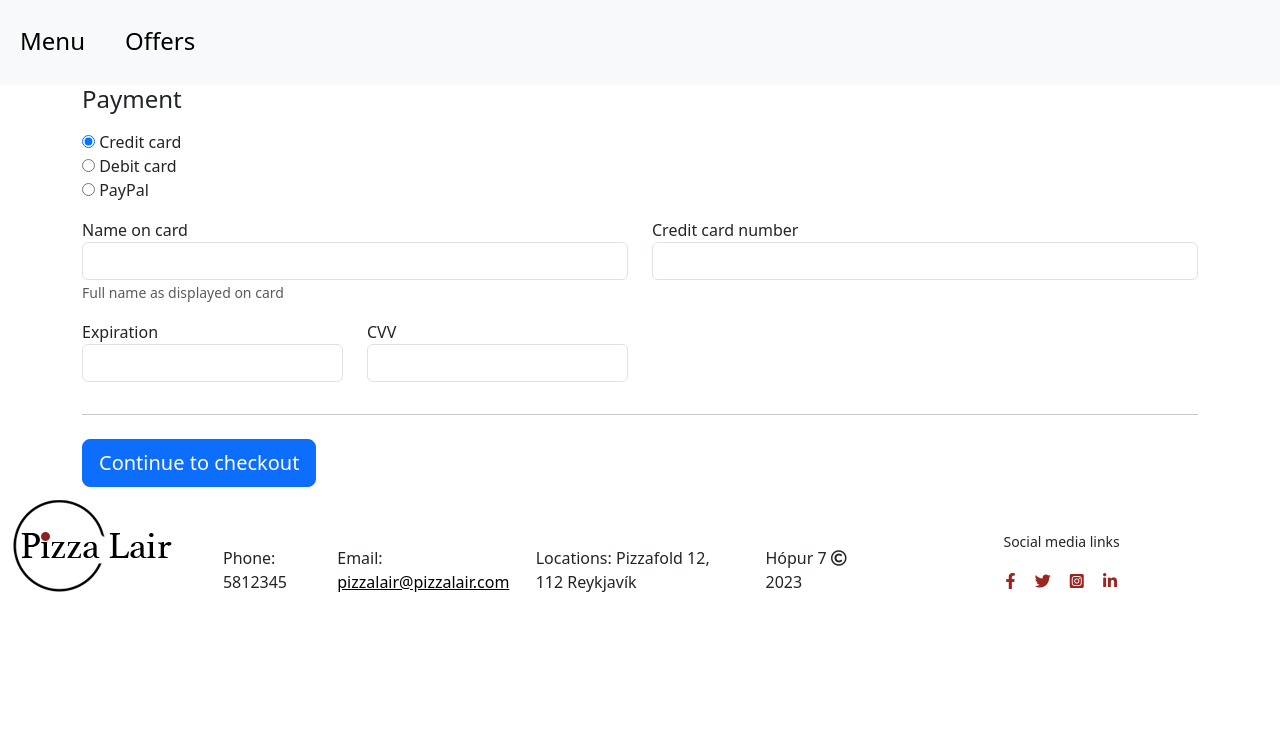
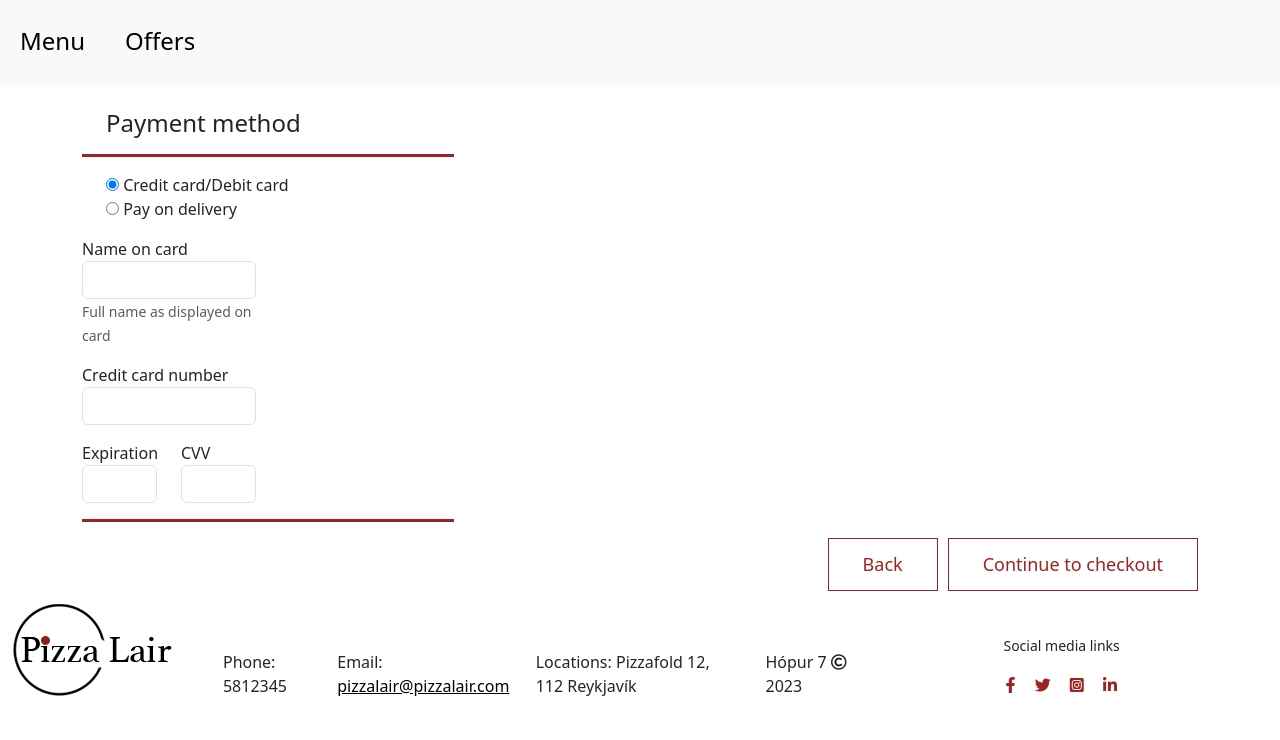
Before and after one commit to kjarri007/Pizza_Lair_Group_7, a Django app: page /checkout/payment/ in a window 1280 px wide. Shown: the part 225-965 px from the top of the page. Before the commit the page ends 817 px from the top, so only its background shows below. Run offline with Django 4.2, Linux system fonts and the light colour scheme.

Commit message:
Created styles for all checkout templates

```diff
--- a/checkout/urls.py
+++ b/checkout/urls.py
@@ -3,12 +3,8 @@ from . import views
 
 urlpatterns = [
     path("cart/", views.cart, name="cart"),
-    # path("contact/", ContactView.as_view(template_name="checkout/contact_info.html"), name="contact_info"),
     path("contact/", views.contact, name="contact_info"),
-    # path("payment/", PaymentView.as_view(next_page="review_order"), name="payment_info"),
     path("payment/", views.payment, name="payment_info"),
-    # path("review/", ReviewView.as_view(next_page="thank_you"), name="review_order"),
-    path("review/", views.review, name="review_oder"),
-    # path("process/", ThanksView.as_view(template_name="checkout/thank_you.html"), name="thank_you"),
+    path("review/", views.review, name="review_order"),
     path("process/", views.process, name="thank_you")
 ]
--- a/templates/base.html
+++ b/templates/base.html
@@ -21,7 +21,7 @@
 <body>
     <header>
         <div class="header_image">
-            <img src="{% static '/images/header_image.png' %}" alt="header image" />
+            <img src="{% static '/images/header_image.png' %}" alt="header image" class="img-fluid"/>
         </div>
         <div class="header_right">
             <nav class="nav-links" id=login_register">
--- a/templates/checkout/payment_info.html
+++ b/templates/checkout/payment_info.html
@@ -3,22 +3,21 @@
 
 {% block content %}
 
-    <h4 class="mb-3">Payment</h4>
+    <h4 class="mb-3 m-4">Payment method</h4>
 
-        <div class="d-block my-3">
-          <div class="custom-control custom-radio">
+        <section class="col-md-4 mb-3 border-top border-bottom border-3" style="border-color: #9c2521 !important;">
+        <div class="d-block my-3 m-4">
+          <div class="custom-control custom-radio ">
             <input id="credit" name="paymentMethod" type="radio" class="custom-control-input" checked="" required="">
-            <label class="custom-control-label" for="credit">Credit card</label>
-          </div>
-          <div class="custom-control custom-radio">
-            <input id="debit" name="paymentMethod" type="radio" class="custom-control-input" required="">
-            <label class="custom-control-label" for="debit">Debit card</label>
+            <label class="custom-control-label" for="credit">Credit card/Debit card</label>
           </div>
           <div class="custom-control custom-radio">
             <input id="paypal" name="paymentMethod" type="radio" class="custom-control-input" required="">
-            <label class="custom-control-label" for="paypal">PayPal</label>
+            <label class="custom-control-label" for="paypal">Pay on delivery</label>
           </div>
         </div>
+
+{#        {% if  %}#}
             <div class="row">
               <div class="col-md-6 mb-3">
                 <label for="cc-name">Name on card</label>
@@ -28,6 +27,9 @@
                   Name on card is required
                 </div>
               </div>
+            </div>
+
+            <div class="row">
               <div class="col-md-6 mb-3">
                 <label for="cc-number">Credit card number</label>
                 <input type="text" class="form-control" id="cc-number" placeholder="" required="">
@@ -36,6 +38,7 @@
                 </div>
               </div>
             </div>
+
             <div class="row">
               <div class="col-md-3 mb-3">
                 <label for="cc-expiration">Expiration</label>
@@ -52,6 +55,14 @@
                 </div>
               </div>
             </div>
-        <hr class="mb-4">
-        <button class="btn btn-primary btn-lg btn-block" type="submit">Continue to checkout</button>
+            </section>
+            <div class="d-flex justify-content-end">
+                <a href="{% url 'contact_info' %}"><input type="submit" value="Back" class="main_btn"></a>
+                <a href="{% url 'review_order' %}"><input type="submit" value="Continue to checkout" class="main_btn "></a>
+            </div>
+
+{#        {% else %}#}
+{#            <button class="btn btn-primary btn-lg btn-block" type="submit">Continue to checkout</button>#}
+{#        {% endif  %}#}
+
 {% endblock %}
```
Also changed, not shown: templates/checkout/cart.html (+6 -6 lines), templates/checkout/contact_info.html (+10 -9 lines), templates/checkout/review_order.html (+45 -0 lines). Lines whose indentation alone changed are shown as unchanged.
